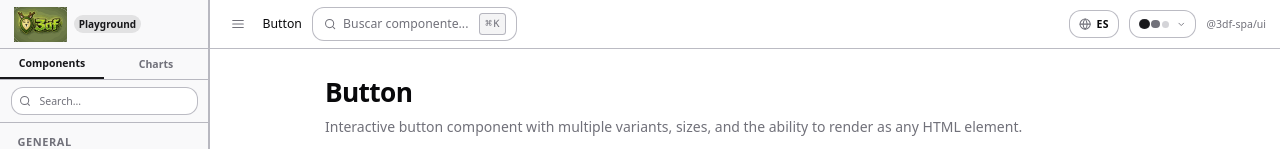
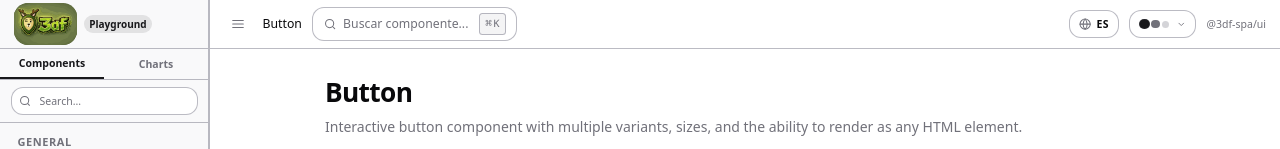
Before and after one commit to 3DF-SpA/3df-ui, a Vue app: page /ui/button in a window 1280 px wide. Shown: the top 149 px of the page. Built offline with nearby package versions, Linux system fonts and the light colour scheme.

Commit message:
style(sidebar): increase logo h-10->h-12 and add rounded-lg
Co-authored-by: Copilot <223556219+Copilot@users.noreply.github.com>

```diff
--- a/src/layouts/AppLayout.vue
+++ b/src/layouts/AppLayout.vue
@@ -84,7 +84,7 @@ function isActive(fullPath: string) {
     >
 
       <div class="flex h-14 items-center gap-2 border-b border-border px-4">
-        <img src="/icons/logo-3df.svg" alt="3DF UI" class="h-10 w-auto" />
+        <img src="/icons/logo-3df.svg" alt="3DF UI" class="h-12 w-auto rounded-lg" />
         <span class="rounded-md bg-primary/10 px-1.5 py-0.5 text-[10px] font-semibold text-primary">
           {{ t('layout.playground') }}
         </span>
```
